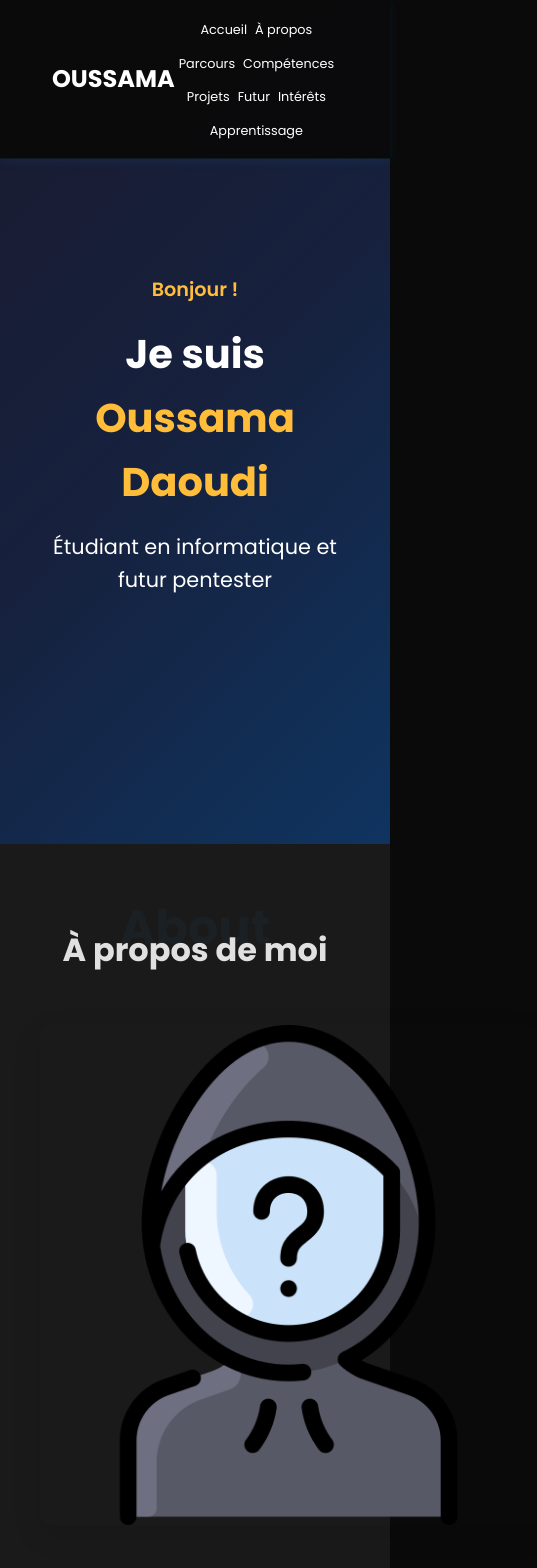
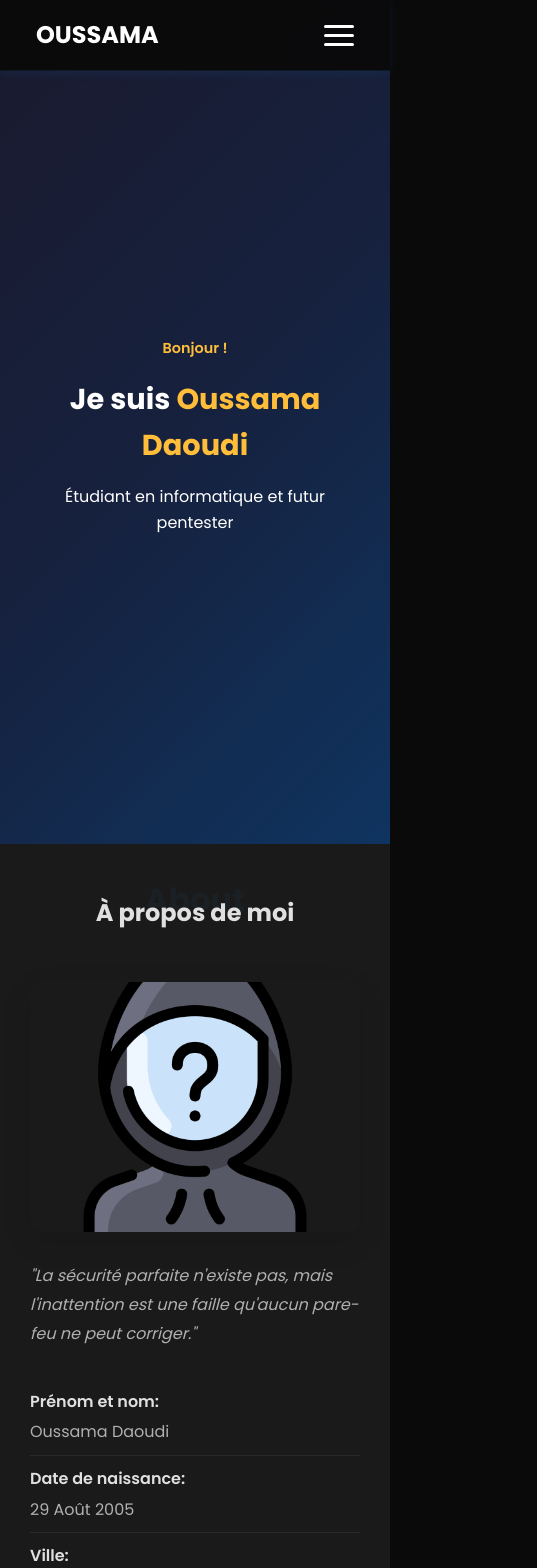
Before and after one commit to ELREBEU/portfolio, a React (Create React App) app: page / in a window 390 px wide. Shown: the top 1568 px of the page, 537 px wide, since content can reach past the window. Built offline with nearby package versions, Linux system fonts and the light colour scheme.

Commit message:
feat: responsive

```diff
--- a/src/components/Navbar.js
+++ b/src/components/Navbar.js
@@ -1,12 +1,30 @@
-import React from 'react';
+import React, { useState, useEffect } from 'react';
 import { useNavigate, useLocation } from 'react-router-dom';
 
 const Navbar = () => {
   const navigate = useNavigate();
   const location = useLocation();
+  const [isMenuOpen, setIsMenuOpen] = useState(false);
+
+  // Fermer le menu quand on change de page
+  useEffect(() => {
+    setIsMenuOpen(false);
+  }, [location]);
+
+  // Fermer le menu quand on redimensionne vers desktop
+  useEffect(() => {
+    const handleResize = () => {
+      if (window.innerWidth > 768) {
+        setIsMenuOpen(false);
+      }
+    };
+    window.addEventListener('resize', handleResize);
+    return () => window.removeEventListener('resize', handleResize);
+  }, []);
 
   const handleLinkClick = (e, href) => {
     e.preventDefault();
+    setIsMenuOpen(false);
 
     // Si on n'est pas sur la page d'accueil, naviguer d'abord vers l'accueil
     if (location.pathname !== '/') {
@@ -35,11 +53,27 @@ const Navbar = () => {
     }
   };
 
+  const toggleMenu = () => {
+    setIsMenuOpen(!isMenuOpen);
+  };
+
   return (
     <nav>
       <div className="container" style={{display: 'flex', justifyContent: 'space-between', alignItems: 'center'}}>
         <a className="navbar-brand" href="/" onClick={(e) => handleLinkClick(e, '#home-section')}>OUSSAMA</a>
-        <ul>
+
+        {/* Bouton hamburger */}
+        <button
+          className={`hamburger ${isMenuOpen ? 'active' : ''}`}
+          onClick={toggleMenu}
+          aria-label="Menu"
+        >
+          <span></span>
+          <span></span>
+          <span></span>
+        </button>
+
+        <ul className={isMenuOpen ? 'nav-open' : ''}>
           <li><a href="#home-section" onClick={(e) => handleLinkClick(e, '#home-section')}>Accueil</a></li>
           <li><a href="#about-section" onClick={(e) => handleLinkClick(e, '#about-section')}>À propos</a></li>
           <li><a href="#resume-section" onClick={(e) => handleLinkClick(e, '#resume-section')}>Parcours</a></li>
@@ -47,7 +81,7 @@ const Navbar = () => {
           <li><a href="#projects-section" onClick={(e) => handleLinkClick(e, '#projects-section')}>Projets</a></li>
           <li><a href="#blog-section" onClick={(e) => handleLinkClick(e, '#blog-section')}>Futur</a></li>
           <li><a href="#contact-section" onClick={(e) => handleLinkClick(e, '#contact-section')}>Intérêts</a></li>
-          <li><a href="/apprentissage">Apprentissage</a></li>
+          <li><a href="/apprentissage" onClick={() => setIsMenuOpen(false)}>Apprentissage</a></li>
         </ul>
       </div>
     </nav>
--- a/src/portfolio.css
+++ b/src/portfolio.css
@@ -554,44 +554,297 @@ footer p {
   margin: 0;
 }
 
+/* ========== HAMBURGER MENU ========== */
+.hamburger {
+  display: none;
+  flex-direction: column;
+  justify-content: space-between;
+  width: 30px;
+  height: 21px;
+  background: transparent;
+  border: none;
+  cursor: pointer;
+  padding: 0;
+  z-index: 1001;
+}
+
+.hamburger span {
+  display: block;
+  width: 100%;
+  height: 3px;
+  background: #fff;
+  border-radius: 3px;
+  transition: all 0.3s ease;
+}
+
+.hamburger.active span:nth-child(1) {
+  transform: rotate(45deg) translate(5px, 5px);
+}
+
+.hamburger.active span:nth-child(2) {
+  opacity: 0;
+}
+
+.hamburger.active span:nth-child(3) {
+  transform: rotate(-45deg) translate(7px, -6px);
+}
+
 /* ========== RESPONSIVE ========== */
+
+/* Tablettes et petits écrans */
+@media (max-width: 992px) {
+  .hero-content h1 {
+    font-size: 3rem;
+  }
+
+  .hero-content h2 {
+    font-size: 1.5rem;
+  }
+
+  .about-image {
+    height: 400px;
+  }
+
+  .project-item {
+    height: 350px;
+  }
+
+  .heading-section .big {
+    font-size: 4rem;
+  }
+}
+
+/* Mobile - breakpoint principal */
 @media (max-width: 768px) {
+  /* Hamburger menu visible */
+  .hamburger {
+    display: flex;
+  }
+
+  nav {
+    padding: 1rem;
+  }
+
+  nav ul {
+    position: fixed;
+    top: 0;
+    left: 0;
+    right: 0;
+    bottom: 0;
+    background: rgba(10, 10, 10, 0.98);
+    flex-direction: column;
+    justify-content: center;
+    align-items: center;
+    gap: 0;
+    opacity: 0;
+    visibility: hidden;
+    transition: all 0.3s ease;
+    z-index: 1000;
+  }
+
+  nav ul.nav-open {
+    opacity: 1;
+    visibility: visible;
+  }
+
+  nav ul li {
+    width: 100%;
+    text-align: center;
+  }
+
+  nav ul li a {
+    display: block;
+    padding: 1rem 2rem;
+    font-size: 1.2rem;
+    border-bottom: 1px solid rgba(44, 152, 240, 0.1);
+  }
+
+  nav ul li a:hover {
+    background: rgba(44, 152, 240, 0.1);
+  }
+
+  /* Hero */
   .hero-content h1 {
+    font-size: 2.2rem;
+  }
+
+  .hero-content h2 {
+    font-size: 1.2rem;
+  }
+
+  .hero-content .subheading {
+    font-size: 1rem;
+  }
+
+  /* Sections */
+  section {
+    padding: 60px 15px;
+  }
+
+  .heading-section .big {
     font-size: 2.5rem;
-  }
-
-  .hero-content h2 {
-    font-size: 1.3rem;
-  }
-
+    top: -15px;
+  }
+
+  .heading-section h2 {
+    font-size: 1.8rem;
+  }
+
+  .heading-section p {
+    font-size: 1rem;
+  }
+
+  /* About */
   .about-container {
     grid-template-columns: 1fr;
-  }
-
+    gap: 30px;
+  }
+
+  .about-image {
+    height: 300px;
+    order: -1;
+  }
+
+  .about-content h2 {
+    font-size: 1.6rem;
+  }
+
+  .about-info li {
+    flex-direction: column;
+    gap: 5px;
+  }
+
+  .about-info li span:first-child {
+    min-width: auto;
+  }
+
+  /* Resume & Skills */
   .resume-grid,
   .skills-grid {
     grid-template-columns: 1fr;
   }
 
-  nav ul {
-    gap: 0.5rem;
-  }
-
-  nav ul li a {
-    font-size: 0.8rem;
-  }
-
-  .heading-section .big {
-    font-size: 3rem;
-    top: -20px;
-  }
-
-  .heading-section h2 {
-    font-size: 2rem;
-  }
-
+  .resume-wrap {
+    padding: 20px;
+  }
+
+  .resume-wrap h2 {
+    font-size: 1.3rem;
+  }
+
+  /* Projects */
   .projects-grid {
     grid-template-columns: 1fr;
+    gap: 20px;
+  }
+
+  .project-item {
+    height: 280px;
+  }
+
+  .project-text h3 {
+    font-size: 1.4rem;
+  }
+
+  .filter-buttons {
+    gap: 10px;
+  }
+
+  .filter-btn {
+    padding: 10px 20px;
+    font-size: 0.9rem;
+  }
+
+  /* Blog */
+  .blog-grid {
+    grid-template-columns: 1fr;
+  }
+
+  .blog-image {
+    height: 200px;
+  }
+
+  /* Contact */
+  .contact-grid {
+    grid-template-columns: 1fr;
+    gap: 30px;
+  }
+
+  .contact-item {
+    font-size: 1rem;
+  }
+}
+
+/* Très petits écrans (iPhone SE, etc.) */
+@media (max-width: 480px) {
+  .hero-content h1 {
+    font-size: 1.8rem;
+  }
+
+  .hero-content h2 {
+    font-size: 1rem;
+  }
+
+  .hero-content .subheading {
+    font-size: 0.9rem;
+  }
+
+  .heading-section .big {
+    font-size: 2rem;
+    top: -10px;
+  }
+
+  .heading-section h2 {
+    font-size: 1.5rem;
+  }
+
+  section {
+    padding: 50px 10px;
+  }
+
+  .about-image {
+    height: 250px;
+  }
+
+  .project-item {
+    height: 250px;
+  }
+
+  .filter-btn {
+    padding: 8px 16px;
+    font-size: 0.85rem;
+  }
+
+  .btn-primary {
+    padding: 10px 25px;
+    font-size: 0.9rem;
+  }
+
+  .back-button {
+    margin: 1rem 0.5rem;
+    padding: 0.6rem 1rem;
+    font-size: 0.9rem;
+  }
+
+  .tech-badge {
+    padding: 0.3rem 0.8rem;
+    font-size: 0.8rem;
+  }
+}
+
+/* Très très petits écrans (320px) */
+@media (max-width: 360px) {
+  .hero-content h1 {
+    font-size: 1.5rem;
+  }
+
+  .heading-section .big {
+    display: none;
+  }
+
+  nav ul li a {
+    font-size: 1rem;
+    padding: 0.8rem 1rem;
   }
 }
 
@@ -1028,7 +1281,7 @@ footer p {
 
   /* Slider responsive */
   .slider-container {
-    height: 300px;
+    height: 280px;
   }
 
   .slider-arrow {
@@ -1056,6 +1309,45 @@ footer p {
 
   .slider-dots {
     gap: 8px;
+  }
+}
+
+/* Slider très petit écran */
+@media (max-width: 480px) {
+  .slider-container {
+    height: 220px;
+  }
+
+  .slider-arrow {
+    width: 35px;
+    height: 35px;
+  }
+
+  .slider-arrow svg {
+    width: 18px;
+    height: 18px;
+  }
+
+  .slider-arrow-left {
+    left: 5px;
+  }
+
+  .slider-arrow-right {
+    right: 5px;
+  }
+
+  .slider-dots {
+    gap: 6px;
+    margin-top: 15px;
+  }
+
+  .slider-dot {
+    width: 6px;
+    height: 6px;
+  }
+
+  .slider-counter {
+    font-size: 0.85rem;
   }
 }
 
```
